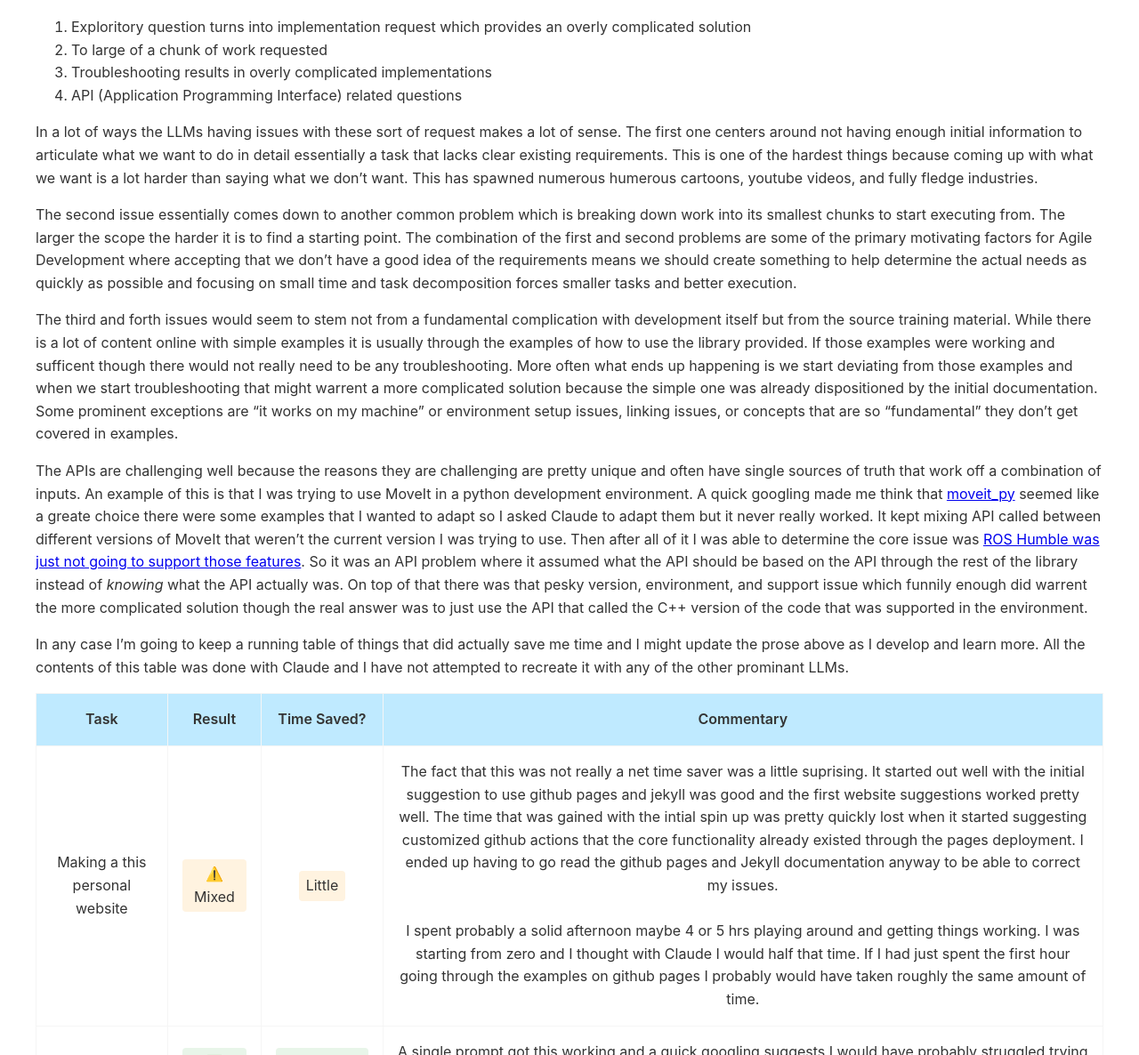
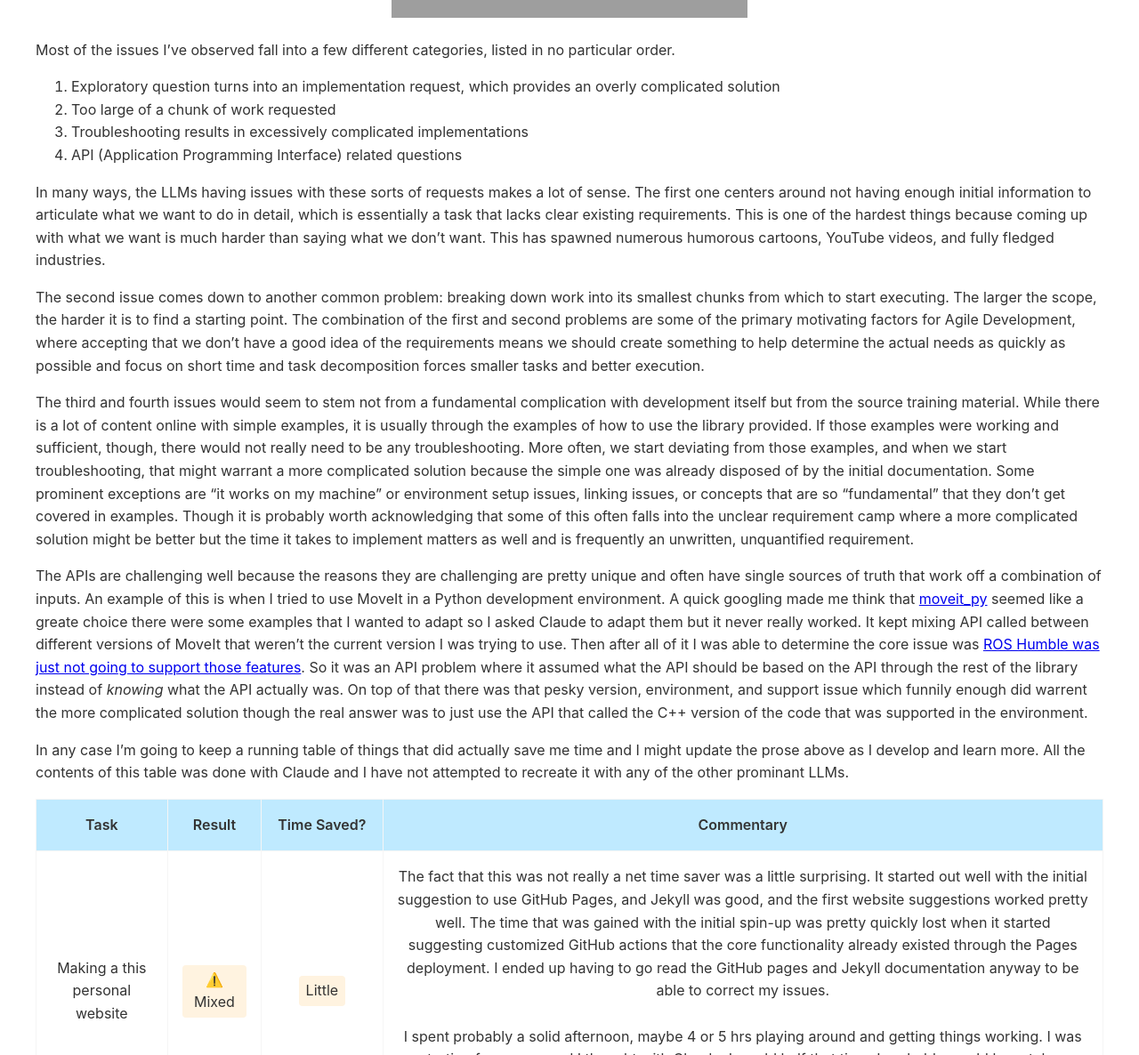
Before and after one commit to cram9030/cram9030.github.io, a Jekyll site: the page built from _posts/2025-01-19-good-bad-AI-use.md, in a window 1280 px wide and 1400 px high, scrolled down 370 px. Shown: the part 214-1400 px from the top of the window at 89% size. Built offline with Jekyll 4.4.1, drawn with Linux system fonts in a browser that asks for light colours; some of the changed text lies outside the part shown; grey boxes are pictures that could not be loaded.

Commit message:
feat: clean up of grammar and spelling errors

````diff
--- a/_posts/2025-01-19-good-bad-AI-use.md
+++ b/_posts/2025-01-19-good-bad-AI-use.md
@@ -4,38 +4,40 @@ title: "Is Asking an LLM Worth The Time?"
 date: 2025-01-19
 ---
 
-Like everyone else over the past few years I've been playing around with some of the more prolific Large Language Models(LLM) trying to work them into a general workflow to figure out what works the best for me. Some of it is figuring out useful prompts but a lot of it is figuring out what other existing tools are just faster. I remember the XKCD comic below of the "Is It Worth The Time?" chart which sort of inspired me to try and set up a running comparison of things that were not worth the time.
+Like everyone else, over the past few years, I've been playing around with some of the more prolific Large Language Models(LLM), trying to work them into a general workflow to figure out what works the best for me. Some of it is figuring out useful prompts, but a lot of it is figuring out what other existing tools are just faster, given my current knowledge and skill level. I remember the XKCD comic below of the "Is It Worth The Time?" chart, which inspired me to try and set up a running comparison of things that were not worth the time.
+
+A quick disclaimer: I don't pretend that these observations are universal, and I try to note when I think poor prompting or my lack of knowledge is the likely root cause of a poor result.
 
 <div style="text-align: center;">
     <img src="https://imgs.xkcd.com/comics/is_it_worth_the_time.png" alt="XKCD Time Management Chart">
 </div>
 
-Most of the issues I've observed are fall into a few different categories, listed in no particular order.
+Most of the issues I’ve observed fall into a few different categories, listed in no particular order.
 
-1. Exploritory question turns into implementation request which provides an overly complicated solution
-2. To large of a chunk of work requested
-3. Troubleshooting results in overly complicated implementations
+1. Exploratory question turns into an implementation request, which provides an overly complicated solution
+2. Too large of a chunk of work requested
+3. Troubleshooting results in excessively complicated implementations
 4. API (Application Programming Interface) related questions
 
-In a lot of ways the LLMs having issues with these sort of request makes a lot of sense. The first one centers around not having enough initial information to articulate what we want to do in detail essentially a task that lacks clear existing requirements. This is one of the hardest things because coming up with what we want is a lot harder than saying what we don't want. This has spawned numerous humerous cartoons, youtube videos, and fully fledge industries.
+In many ways, the LLMs having issues with these sorts of requests makes a lot of sense. The first one centers around not having enough initial information to articulate what we want to do in detail, which is essentially a task that lacks clear existing requirements. This is one of the hardest things because coming up with what we want is much harder than saying what we don’t want. This has spawned numerous humorous cartoons, YouTube videos, and fully fledged industries.
 
-The second issue essentially comes down to another common problem which is breaking down work into its smallest chunks to start executing from. The larger the scope the harder it is to find a starting point. The combination of the first and second problems are some of the primary motivating factors for Agile Development where accepting that we don't have a good idea of the requirements means we should create something to help determine the actual needs as quickly as possible and focusing on small time and task decomposition forces smaller tasks and better execution.
+The second issue comes down to another common problem: breaking down work into its smallest chunks from which to start executing. The larger the scope, the harder it is to find a starting point. The combination of the first and second problems are some of the primary motivating factors for Agile Development, where accepting that we don’t have a good idea of the requirements means we should create something to help determine the actual needs as quickly as possible and focus on short time and task decomposition forces smaller tasks and better execution.
 
-The third and forth issues would seem to stem not from a fundamental complication with development itself but from the source training material. While there is a lot of content online with simple examples it is usually through the examples of how to use the library provided. If those examples were working and sufficent though there would not really need to be any troubleshooting. More often what ends up happening is we start deviating from those examples and when we start troubleshooting that might warrent a more complicated solution because the simple one was already dispositioned by the initial documentation. Some prominent exceptions are "it works on my machine" or environment setup issues, linking issues, or concepts that are so "fundamental" they don't get covered in examples.
+The third and fourth issues would seem to stem not from a fundamental complication with development itself but from the source training material. While there is a lot of content online with simple examples, it is usually through the examples of how to use the library provided. If those examples were working and sufficient, though, there would not really need to be any troubleshooting. More often, we start deviating from those examples, and when we start troubleshooting, that might warrant a more complicated solution because the simple one was already disposed of by the initial documentation. Some prominent exceptions are “it works on my machine” or environment setup issues, linking issues, or concepts that are so “fundamental” that they don’t get covered in examples. Though it is probably worth acknowledging that some of this often falls into the unclear requirement camp where a more complicated solution might be better but the time it takes to implement matters as well and is frequently an unwritten, unquantified requirement.
 
-The APIs are challenging well because the reasons they are challenging are pretty unique and often have single sources of truth that work off a combination of inputs. An example of this is that I was trying to use MoveIt in a python development environment. A quick googling made me think that [moveit_py](https://github.com/moveit/moveit2/blob/main/moveit_py/README.md) seemed like a greate choice there were some examples that I wanted to adapt so I asked Claude to adapt them but it never really worked. It kept mixing API called between different versions of MoveIt that weren't the current version I was trying to use. Then after all of it I was able to determine the core issue was [ROS Humble was just not going to support those features](https://moveit.ai/moveit%202/ros/2023/05/31/balancing-stability-and-development.html). So it was an API problem where it assumed what the API should be based on the API through the rest of the library instead of *knowing* what the API actually was. On top of that there was that pesky version, environment, and support issue which funnily enough did warrent the more complicated solution though the real answer was to just use the API that called the C++ version of the code that was supported in the environment.
+The APIs are challenging well because the reasons they are challenging are pretty unique and often have single sources of truth that work off a combination of inputs. An example of this is when I tried to use MoveIt in a Python development environment. A quick googling made me think that [moveit_py](https://github.com/moveit/moveit2/blob/main/moveit_py/README.md) seemed like a greate choice there were some examples that I wanted to adapt so I asked Claude to adapt them but it never really worked. It kept mixing API called between different versions of MoveIt that weren't the current version I was trying to use. Then after all of it I was able to determine the core issue was [ROS Humble was just not going to support those features](https://moveit.ai/moveit%202/ros/2023/05/31/balancing-stability-and-development.html). So it was an API problem where it assumed what the API should be based on the API through the rest of the library instead of *knowing* what the API actually was. On top of that there was that pesky version, environment, and support issue which funnily enough did warrent the more complicated solution though the real answer was to just use the API that called the C++ version of the code that was supported in the environment.
 
 In any case I'm going to keep a running table of things that did actually save me time and I might update the prose above as I develop and learn more. All the contents of this table was done with Claude and I have not attempted to recreate it with any of the other prominant LLMs.
 
 | Task | Result | Time Saved? | Commentary |
 |------------------|--------|-------|------------|
-| Making a this personal website | <span class="cell-yellow">⚠️ Mixed</span> | <span class="cell-yellow">Little</span> |The fact that this was not really a net time saver was a little suprising. It started out well with the initial suggestion to use github pages and jekyll was good and the first website suggestions worked pretty well. The time that was gained with the intial spin up was pretty quickly lost when it started suggesting customized github actions that the core functionality already existed through the pages deployment. I ended up having to go read the github pages and Jekyll documentation anyway to be able to correct my issues. <br><br> I spent probably a solid afternoon maybe 4 or 5 hrs playing around and getting things working. I was starting from zero and I thought with Claude I would half that time. If I had just spent the first hour going through the examples on github pages I probably would have taken roughly the same amount of time.|
-| Making this table| <span class="cell-green">✅ Good</span> | <span class="cell-green">Realtively Lage</span> | A single prompt got this working and a quick googling suggests I would have probably struggled trying to make this work in markdown before realizing I really needed to update the css. It wasn't a lot of absolute time but relative to the task it was a significant proportion|
+| Making a this personal website | <span class="cell-yellow">⚠️ Mixed</span> | <span class="cell-yellow">Little</span> |The fact that this was not really a net time saver was a little surprising. It started out well with the initial suggestion to use GitHub Pages, and Jekyll was good, and the first website suggestions worked pretty well. The time that was gained with the initial spin-up was pretty quickly lost when it started suggesting customized GitHub actions that the core functionality already existed through the Pages deployment. I ended up having to go read the GitHub pages and Jekyll documentation anyway to be able to correct my issues. <br><br> I spent probably a solid afternoon, maybe 4 or 5 hrs playing around and getting things working. I was starting from zero, and I thought with Claude, I would half that time. I probably would have taken roughly the same amount of time if I had just spent the first hour reviewing the examples on GitHub pages.|
+| Making this table| <span class="cell-green">✅ Good</span> | <span class="cell-green">Realtively Lage</span> | A single prompt got this working, and a quick googling suggests I would have probably struggled to try to make this work in markdown before realizing I really needed to update the CSS. It wasn't a lot of absolute time, but relative to the task, it was a significant proportion.|
 | Embedding React Visualization| <span class="cell-green">✅ Good</span> |  <span class="cell-green">Realtively Lage</span> | In my first blog post I was showing my quick visualization that I had created just to help get some face validity on what I wanted to do. I woudn't have really known where to start but the solution worked off the first prompt and the only follow ups were asking for it in a seperate artifact.|
-| Resolving Import Errors | <span class="cell-yellow">⚠️ Nuetral </span> | <span class="cell-yellow">No Gain</span> | Honestly just writting out the problem to put in the prompt had a bigger impact on my solving the issue than the response did.|
-| Docker Copy/Pathing Issues | <span class="cell-red">❌ Bad </span> | <span class="cell-red">Time Lost </span> | I've tried this a few times in a few different ways. This is one of the more frusturating things to deal with when trying to put together your project structure and test environments. There are a lot of best practices that are unique to the goal and the hope would be that using an LLM could help transfer those over but it's been pretty bad and I have always had to end up going back to the source documentation and other posts to actually solve my issues. More often than not I just end up using Claude to create a consistent docker-compose or dockerfile after I've already figured out the best way after spending time removing the intial proposal from my first prompt.|
-| Binary Lookup Table Storage for DLLs| <span class="cell-green">✅ Good</span> | <span class="cell-yellow">No Gain</span> |There wasn't really a time gain here because I would have implemented a solution just as fast without the feedback but the solution proposed was a good one (basically what I had been planning to do just simply static array ```static constexpr std::array<std::pair<float,float>, 7>```) so if I hadn't already known what I wanted it would have saved time for maybe a student.|
-| Almost anything with ROS2| <span class="cell-red">❌ Bad </span> | <span class="cell-red">Time Lost </span> | I should start by saying I've used ROS2 before a few times. I'm not what I would consider an expert but a functional user. Ideally that seemed like the level that I could give good enough prompts that were contained enough to get effecive answers to be used when developing. That is not how it turned out. I spent a lot more time reading, troubleshooting, checking, and trying to understand the proposed solutions. A good chunk of this could have been user error but they were always over complicated solutions that didn't really leverage ROS2 as a development platform almost always opting to create things from scratch when there was existing messages that could achieve the objectives for examples. I don't know when I will try this again but I am pretty sure just starting from an existing ROS2 example and editing would have saved me a significant amount of time instead of asking Claude to start from the same example and update it to my needs.<br><br>The one advantage that I did note was it put in a lot more good quality checks into my code than I would have put in naturally that this stage of development. They were almost always correct and probably would have been things I went back to do once the core logic was working but they got implemented earlier with little to no additional effort on my part.|
+| Resolving Import Errors | <span class="cell-yellow">⚠️ Nuetral </span> | <span class="cell-yellow">No Gain</span> | Honestly, just writing out the problem to put in the prompt had a bigger impact on my solving the issue than the response did.|
+| Docker Copy/Pathing Issues | <span class="cell-red">❌ Bad </span> | <span class="cell-red">Time Lost </span> | I've tried this a few times in a few different ways. This is one of the more frustrating things to deal with when trying to put together your project structure and test environments. There are a lot of best practices that are unique to the goal. The hope would be that using an LLM could help transfer those over, but it's been pretty bad. I have always had to end up going back to the source documentation and other posts to actually solve my issues. More often than not, I just end up using Claude to create a consistent docker-compose or dockerfile after figuring out the best way to do what I want. Completely removing the initial proposal from my first prompt.|
+| Binary Lookup Table Storage for DLLs| <span class="cell-green">✅ Good</span> | <span class="cell-yellow">No Gain</span> |There wasn't really a time gain here because I would have implemented a solution just as fast without the feedback but the solution proposed was a good one (basically what I had been planning to do just simply static array ```static constexpr std::array<std::pair<float,float>, 7>```) so if I hadn't already known what I wanted it would have saved time for maybe a student or an rusty developer looking for confirmation.|
+| Almost anything with ROS2| <span class="cell-red">❌ Bad </span> | <span class="cell-red">Time Lost </span> | I should start by saying I've used ROS2 a few times before. I'm not what I would consider an expert, but a functional user. Ideally, that seemed like the level at which I could give good enough prompts that were contained enough to get effective answers to be used when developing. That is not how it turned out. I spent much more time reading, troubleshooting, checking, and trying to understand the proposed solutions. A good chunk of this could have been user error, but they were always over-complicated solutions that didn't really leverage ROS2 as a development platform, almost always opting to create things from scratch when there were existing messages that could achieve the objectives, for example. I don't know when I will try this again, but I am pretty sure just starting from an existing ROS2 example, and editing would have saved me a significant amount of time instead of asking Claude to start from the same example and update it to my needs.<br><br>The one advantage that I noted was that it put in a lot more good quality checks into my code than I would have put in naturally at this stage of development. They were almost always correct and probably would have been things I went back to do once the core logic was working, but they got implemented earlier with little to no additional effort on my part.|
 |Simplifying Existing ROS2 Node| <span class="cell-green">✅ Good</span> |  <span class="cell-green">Meaningful Gain</span> |The one exception to the row above was when I already had a node that I wanted to keep the interface the same and simply update the core business logic. In that case I provided the drawings, the equations I wanted implemented, and the existing code with the features I needed and it was able to pump out something that functioned as intended and with minor followups get it executing in the framework I wanted.|
-|Writting git commit messages| <span class="cell-green">✅ Good</span> | <span class="cell-yellow">No Gain</span> |The commits were a lot better quality than I would have written myself. I've done the same thing with Co-Pilot and it was good as well though Claudes were a little more comprehensive. Co-pilot being embedded into VS Code makes it significantly more convienent.|
-|Implementing Complex Equations| <span class="cell-red">❌ Bad </span> | <span class="cell-red">Time Lost </span> |I had thought with the simplifying existing ROS2 example above I had cracked the code and that as long as I wrote out the math (something I almost always start with anyway before I go to code) that I'd be able to crank out full classes just by copying an pasting. After all all it have to do was move either Latex or the print output of SymPy into a function. Well it really did not want to when I gave it a big long equation with a bunch of states and decimals. Two of the equations could have one of the constants pulled out and multiplied after the fact with out being passes into the function itself but the other four couldn't instead of just passing the values into the functions for the other four equations what it instead opted to do was just remove the parts of the equations prevented that from happening so it could be consistent between all the functions format! They were pretty long nonlinear equations with something around 30 unique coffiecent/variable combinations so having to go line by line to confirm what was and wasn't loss was incredibly tedious.<br><br>This is a case where what I should have done is just let it write the interface and populated the equations myself. I already had a version I could copy and past from the output of SymPy which I would just need to match the parameters.|
+|Writting git commit messages| <span class="cell-green">✅ Good</span> | <span class="cell-yellow">No Gain</span> |The one exception to the row above was when I already had a node for which I wanted to keep the interface the same and simply update the core business logic. In that case, I provided the drawings, the equations I wanted implemented, and the existing code with the features I needed, and it was able to pump out something that functioned as intended and, with minor follow-ups, execute in the framework I wanted.|
+|Implementing Complex Equations| <span class="cell-red">❌ Bad </span> | <span class="cell-red">Time Lost </span> |I had thought with the simplifying existing ROS2 example above, I had cracked the code and that as long as I wrote out the math (something I almost always start with anyway before I go to code) that, I'd be able to crank out full classes just by copying and pasting. After all, all it have to do is move either Latex or the print output of SymPy into a function. Well, it really did not want to when I gave it a big, long equation with a bunch of states and decimals. Two of the equations could have one of the constants pulled out and multiplied after the fact without being passed into the function itself, but the other four couldn't. Instead of just passing the values into the functions for the other four equations what it instead opted to do was just remove the parts of the equations prevented that from happening so it could be consistent between all the functions format! They were pretty long nonlinear equations with something around 30 unique coefficient/variable combinations, so having to go line by line to confirm what was and wasn't lost was incredibly tedious.<br><br>This is a case where what I should have done is just let it write the interface and populated the equations myself. I already had a version I could copy and paste from the output of SymPy, which I would just need to match the parameters.|
````
